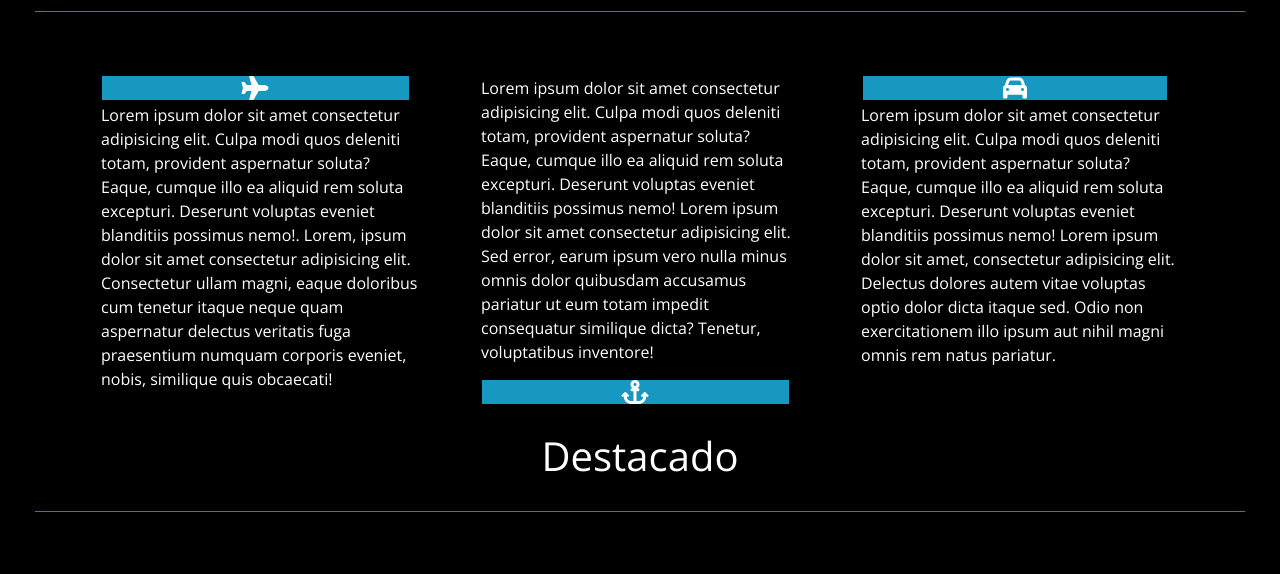
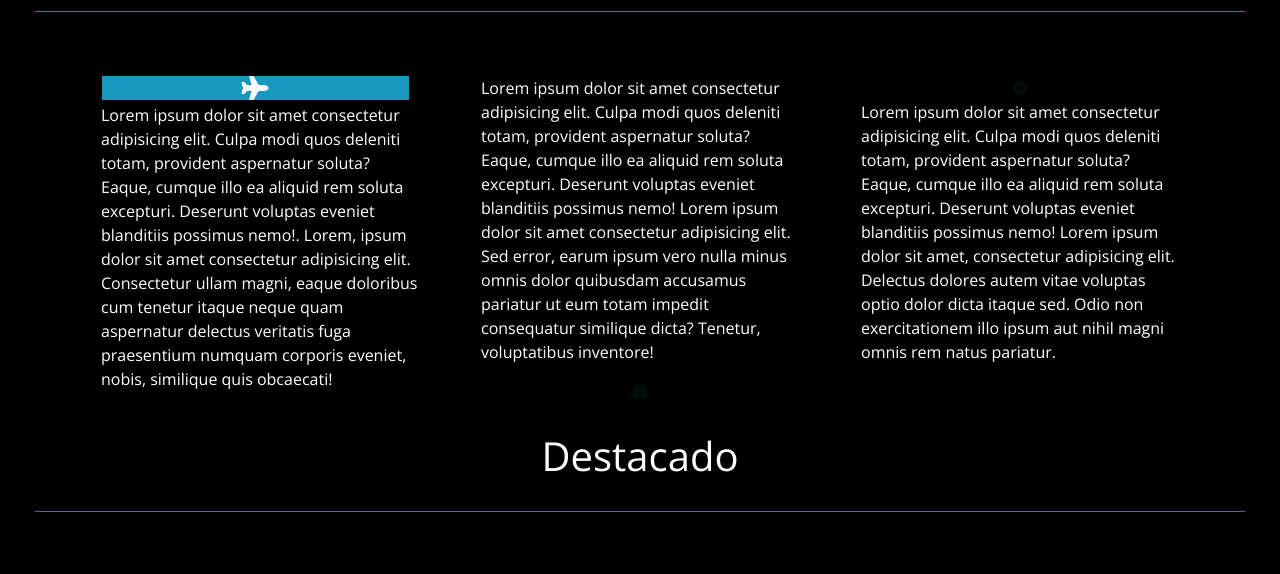
Before and after one commit to jgarmendia2022/viajeschilejga, a plain HTML site: page index.html in a window 1280 px wide. Shown: the part 699-1273 px from the top of the page. Drawn offline with nearby package versions, Linux system fonts and the light colour scheme.

Commit message:
Modificacion JS

```diff
--- a/index.html
+++ b/index.html
@@ -5,8 +5,8 @@
 	<title>Viajes Chile - Jaime Garmendia</title>
 	<meta charset="utf-8">
 	<meta name="viewport" content="width=device-width, initial-scale=0.86, maximum-scale=5.0, minimum-scale=0.86">
-	<meta name="description" content="Viaja por todo el mundo">
-	<meta name="keywords" content="viajes, compartir en viajes, travesias, aventuras">
+	<meta name="description" content="">
+	<meta name="keywords" content="">
 	<!-- Goggle Fonts -->
 	<link href="https://fonts.googleapis.com/css?family=Open+Sans:400,700,800" rel="stylesheet">
 	<!-- Font Awesome -->
@@ -14,7 +14,7 @@
 	<!-- Style -->
 	<link rel="stylesheet" href="assets/css/style.css">
 	<link rel="icon" href="assets/img/viajes.svg" sizes="16x16" type="image/png">
-	<!-- Boostrap 4.6.0-->
+	<!-- Boostrap -->
 	<link rel="stylesheet" href="https://cdn.jsdelivr.net/npm/bootstrap@4.6.0/dist/css/bootstrap.min.css" integrity="sha384-B0vP5xmATw1+K9KRQjQERJvTumQW0nPEzvF6L/Z6nronJ3oUOFUFpCjEUQouq2+l" crossorigin="anonymous">
 </head>
 <header>
@@ -82,14 +82,14 @@
 				<div class="parrafos">
 								<p class="textos">Lorem ipsum dolor sit amet consectetur adipisicing elit. Culpa modi quos deleniti totam, provident aspernatur soluta? Eaque, cumque illo ea aliquid rem soluta excepturi. Deserunt voluptas eveniet blanditiis possimus nemo! Lorem ipsum dolor sit amet consectetur adipisicing elit. Sed error, earum ipsum vero nulla minus omnis dolor quibusdam accusamus pariatur ut eum totam impedit consequatur similique dicta? Tenetur, voluptatibus inventore!</p>
 				<section>
-					<i class="ocultar-mostrar2 fa fa-anchor" aria-hidden="true"></i>
+					<i class="ocultar-mostrar2 fa fa-road" aria-hidden="true"></i>
 				</section>
 				  </div>
 				</div>
 				  <div class="col">
 					<div class="parrafos">
 						<section>
-							<i class="ocultar-mostrar3 fa fa-car" aria-hidden="true"></i>
+							<i class="ocultar-mostrar3 fa fa-directions" aria-hidden="true"></i>
 						</section>
 					<p class="textos">Lorem ipsum dolor sit amet consectetur adipisicing elit. Culpa modi quos deleniti totam, provident aspernatur soluta? Eaque, cumque illo ea aliquid rem soluta excepturi. Deserunt voluptas eveniet blanditiis possimus nemo! Lorem ipsum dolor sit amet, consectetur adipisicing elit. Delectus dolores autem vitae voluptas optio dolor dicta itaque sed. Odio non exercitationem illo ipsum aut nihil magni omnis rem natus pariatur.</p>
 					  </div>
```
